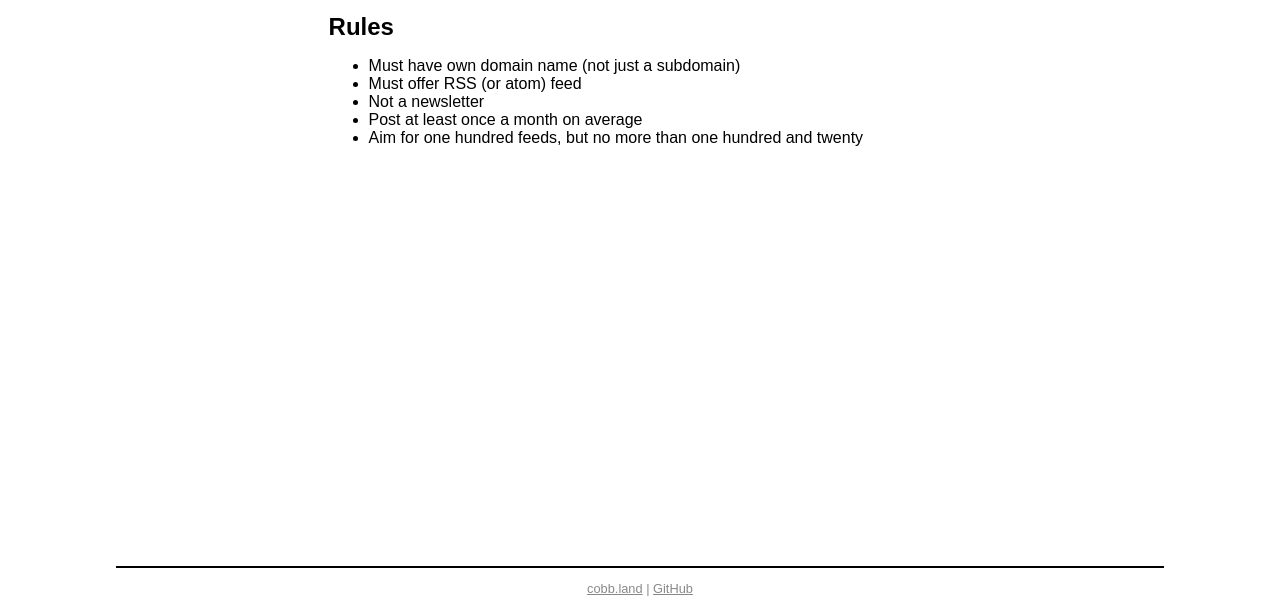
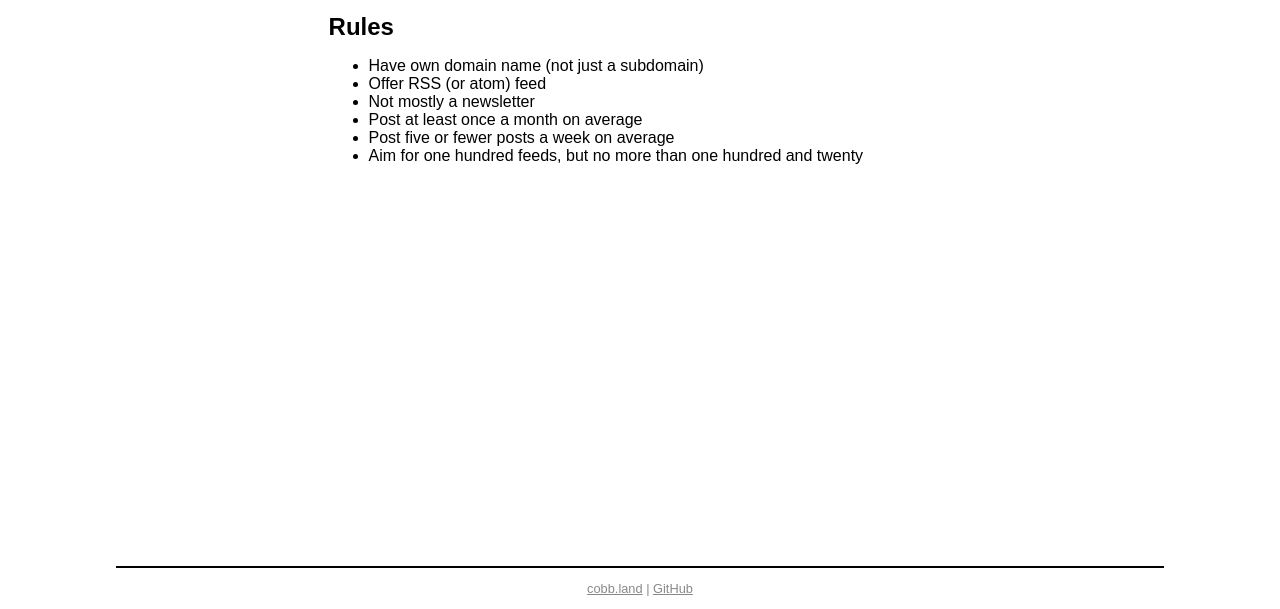
Before and after one commit to cobbland/the-good-web, a website: page opinionated/index.html in a window 1280 px wide. Shown: the part 191-800 px from the top of the page. Drawn offline with Linux system fonts and the light colour scheme.

Commit message:
Updated opinions

```diff
--- a/opinionated/index.html
+++ b/opinionated/index.html
@@ -27,10 +27,11 @@
             <p></p>
             <h2>Rules</h2>
             <ul>
-                <li>Must have own domain name (not just a subdomain)</li>
-                <li>Must offer RSS (or atom) feed</li>
-                <li>Not a newsletter</li>
+                <li>Have own domain name (not just a subdomain)</li>
+                <li>Offer RSS (or atom) feed</li>
+                <li>Not mostly a newsletter</li>
                 <li>Post at least once a month on average</li>
+                <li>Post five or fewer posts a week on average</li>
                 <li>Aim for one hundred feeds, but no more than one hundred and twenty</li>
             </ul>
         </div>
```
